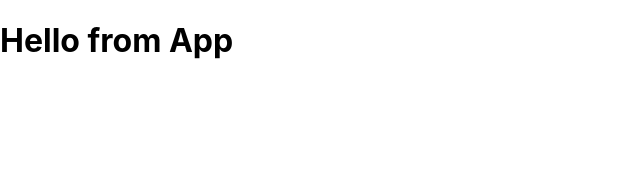
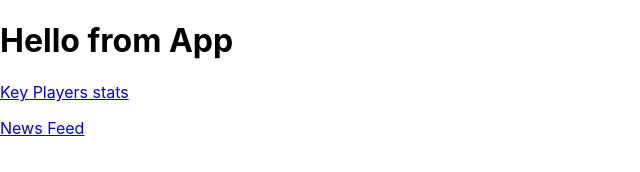
Before and after one commit to dustatron/trail-blazer-mockup, a React app: page / in a window 1280 px wide. Shown: the whole page, without its empty margins (0-640 px from the left). Built offline with nearby package versions, Linux system fonts and the light colour scheme.

Commit message:
add links to sections.

```diff
--- a/package.json
+++ b/package.json
@@ -10,6 +10,7 @@
     "react": "^16.13.1",
     "react-dom": "^16.13.1",
     "react-router": "^5.2.0",
+    "react-router-dom": "^5.1.2",
     "react-scripts": "3.4.1"
   },
   "scripts": {
--- a/public/index.html
+++ b/public/index.html
@@ -1,13 +1,11 @@
 <!DOCTYPE html>
 <html lang="en">
+
 <head>
   <meta charset="utf-8" />
   <meta name="viewport" content="width=device-width, initial-scale=1" />
   <meta name="theme-color" content="#000000" />
-    <meta
-      name="description"
-      content="Web site created using create-react-app"
-    />
+  <meta name="description" content="Web site created using create-react-app" />
   <!--
       manifest.json provides metadata used when your web app is installed on a
       user's mobile device or desktop. See https://developers.google.com/web/fundamentals/web-app-manifest/
@@ -22,8 +20,9 @@
       work correctly both with client-side routing and a non-root public URL.
       Learn how to configure a non-root public URL by running `npm run build`.
     -->
-    <title>React App</title>
+  <title>Blazers</title>
 </head>
+
 <body>
   <noscript>You need to enable JavaScript to run this app.</noscript>
   <div id="root"></div>
@@ -38,4 +37,5 @@
       To create a production bundle, use `npm run build` or `yarn build`.
     -->
 </body>
+
 </html>
--- a/src/js/App.js
+++ b/src/js/App.js
@@ -1,6 +1,7 @@
 import React, { Fragment } from 'react';
 import { BrowserRouter as Router, Switch, Route } from 'react-router-dom';
 import Test from './Test';
+import SimpleLinks from './simpleLinks';
 import KeyPlayersStats from './keyPlayStats/KeyPlayersStats';
 import NewsFeedControl from './newsFeed/NewsFeedControl';
 function App() {
@@ -12,7 +13,7 @@ function App() {
           <Route path='/key-players-stats' component={KeyPlayersStats} />
           <Route path='/news-feed' component={NewsFeedControl} />
           <Route exact path='/'>
-            <h1>Hello from App</h1>
+            <SimpleLinks />
           </Route>
         </Switch>
       </Router>
--- /dev/null
+++ b/src/js/simpleLinks.js
@@ -0,0 +1,17 @@
+import React from 'react';
+import { Link } from 'react-router-dom';
+const simpleLinks = () => {
+  return (
+    <div>
+      <h1>Hello from App</h1>
+      <p>
+        <Link to='/key-players-stats'>Key Players stats</Link>
+      </p>
+      <p>
+        <Link to='/news-feed'>News Feed</Link>
+      </p>
+    </div>
+  );
+};
+
+export default simpleLinks;
```
Lines whose indentation alone changed are shown as unchanged.
